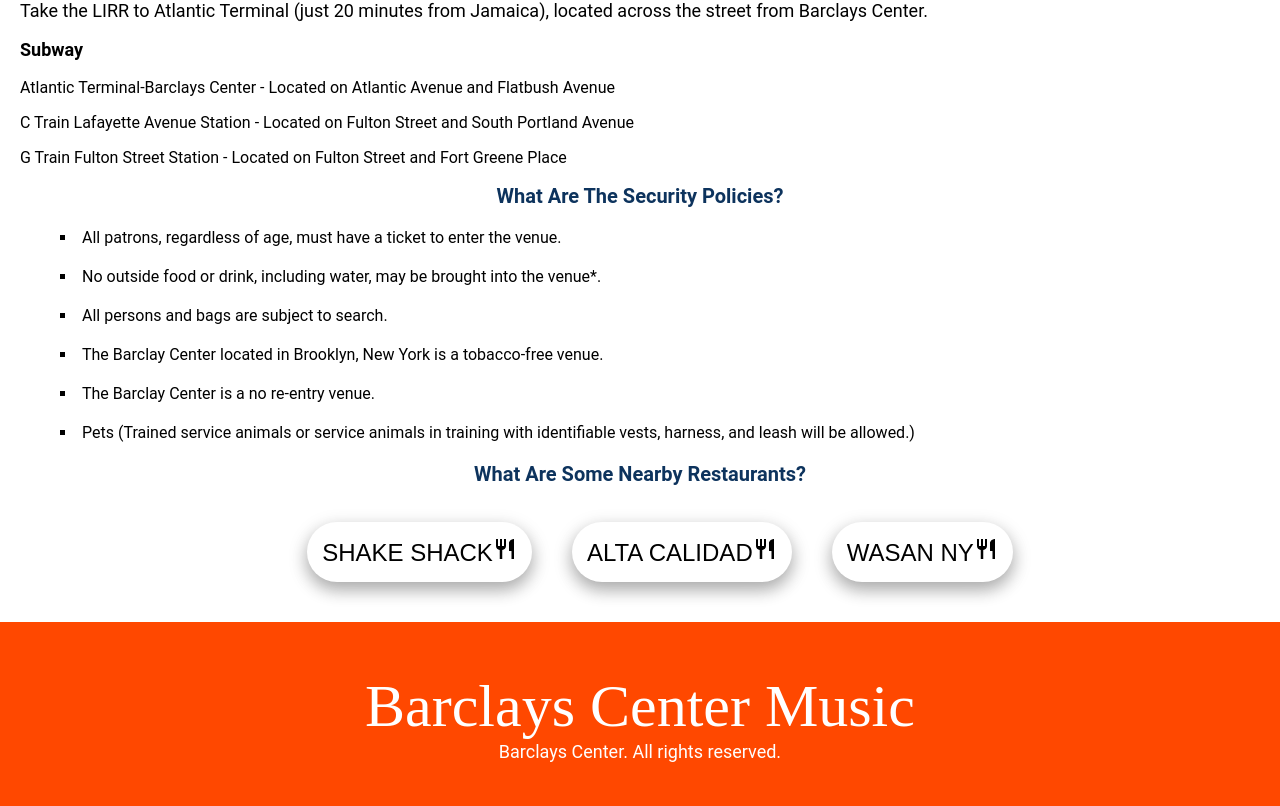
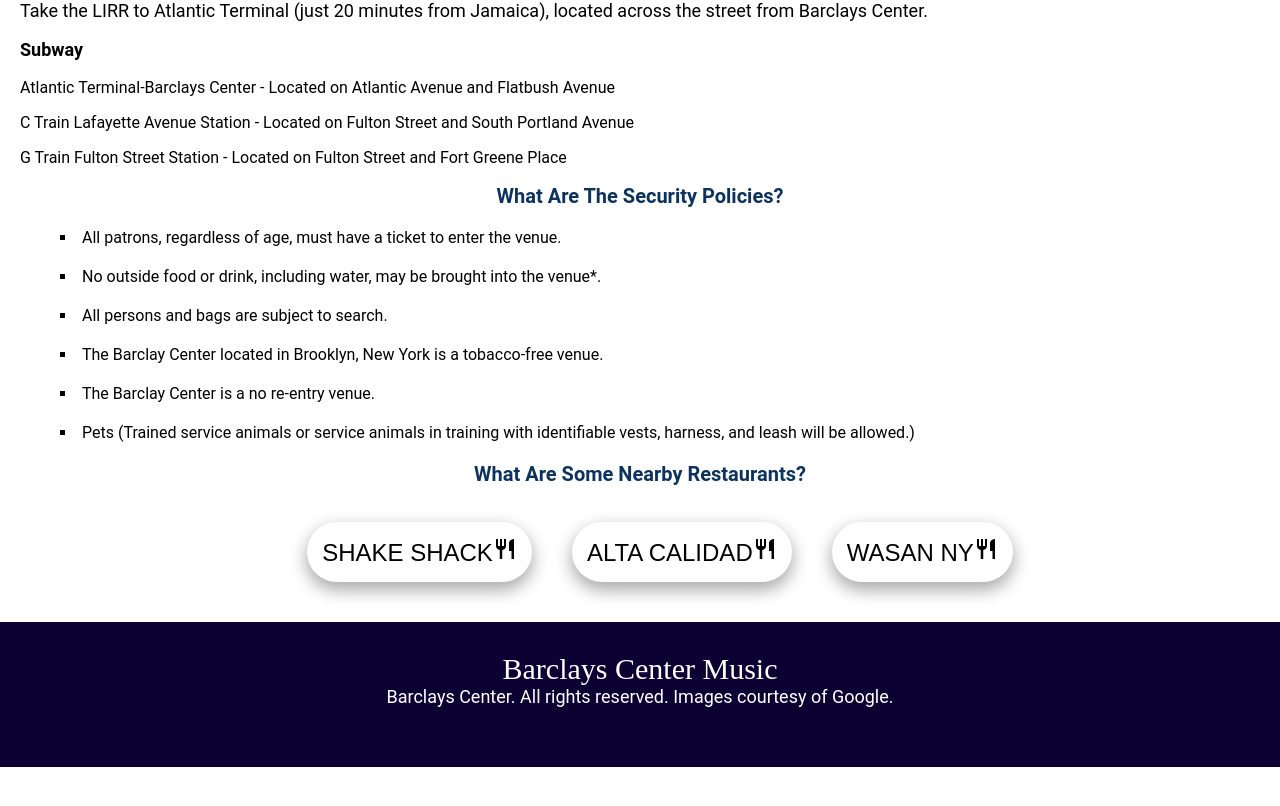
Before and after one commit to jo-kaur/venue_page, a React (Create React App) app: page / in a window 1280 px wide. Shown: the part 3366-4172 px from the top of the page. After the commit the page ends 4133 px from the top, so only its background shows below. Built offline with nearby package versions, Linux system fonts and the light colour scheme.

Commit message:
footer changes

```diff
--- a/src/components/header_footer/Footer.js
+++ b/src/components/header_footer/Footer.js
@@ -3,14 +3,23 @@
 
 const Footer=()=>{
     return(
-        <footer className="bck_red">
+        <footer>
             <Fade delay={500}>
                 <div className="font_righteous footer_logo_venue">
                 Barclays Center Music
                 </div>
                 <div className="footer_copyright">
-                Barclays Center. All rights reserved.
+                Barclays Center. All rights reserved. Images courtesy of Google.
                 </div>
+                <div>
+                    <ul>
+                        <li><a href="https://twitter.com/?lang=en"><i id="tw" className="fa fa-twitter-square fa-2x"></i></a></li>
+                        <li><a href="https://www.youtube.com/"><i id="yt" className="fa fa-youtube-square fa-2x"></i></a></li>
+                        <li><a href="https://github.com/"><i id="gh" className="fa fa-github fa-2x"></i></a></li>
+                        <li><a href="https://www.facebook.com/"><i id="fb" className="fa fa-facebook-square fa-2x"></i></a></li>
+                        {/* <li><a href="https://www.instagram.com/"><i id="ig" class="fab fa-instagram fa-2x"></i></a></li> */}
+                    </ul>
+               </div>
             </Fade>
         </footer>
     );
--- a/src/resources/styles.css
+++ b/src/resources/styles.css
@@ -59,16 +59,41 @@
 ======================*/
 
 footer {
-    padding:50px 0px;
+    padding:30px 0px;
     text-align: center;
-    font-size: 60px;
+    font-size: 30px;
     color:#ffffff;
-    background: red;
+    background-color: #0C0032;
+}
+
+.font_righteous footer_logo_venue {
+    padding: 10px;
 }
 
 footer .footer_copyright {
     font-size: 18px;
+    text-align: center;
 }
+
+footer ul li{
+    list-style: none;
+    margin-left: 16px;
+}
+
+#fb:hover {
+    color: #3B5998;
+  }
+
+  #yt:hover {
+    color: #ff0000;
+  }
+
+  #tw:hover {
+    color: #4099FF;
+  }
+  #gh:hover {
+    color: #000000;
+  }
 
 /*====================
         CARROUSEL
```
Also changed, not shown: 1 other file (tests, documents, lock files or other folders).
